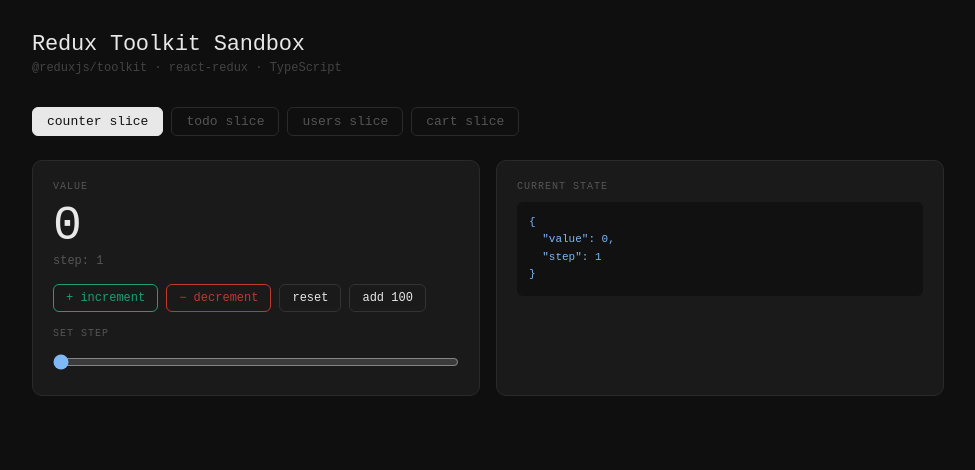
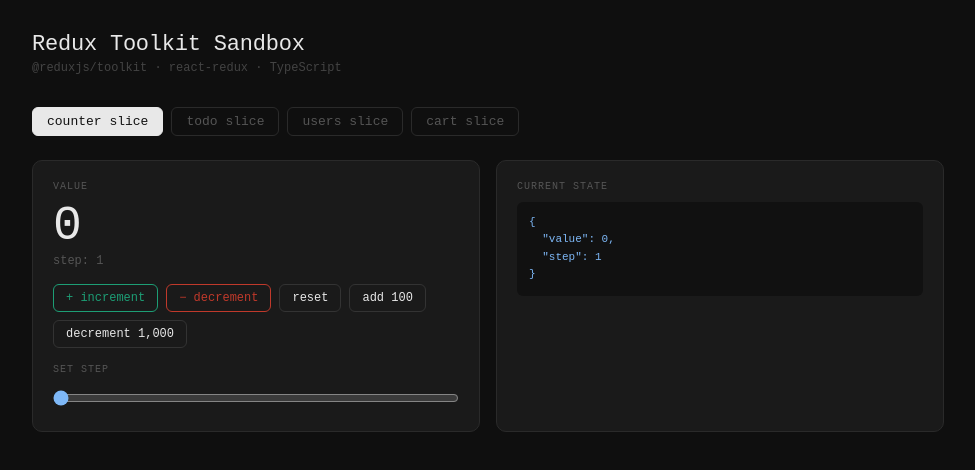
Before and after one commit to flahertyj/redux-toolkit-counter, a React (Vite) app: page / in a window 1280 px wide. Shown: the top 470 px of the page, without its empty margins (152-1127 px from the left). Built offline with nearby package versions, Linux system fonts and the light colour scheme.

Commit message:
decrement 1,000

```diff
--- a/src/components/CounterPanel.tsx
+++ b/src/components/CounterPanel.tsx
@@ -1,5 +1,5 @@
 import { useAppDispatch, useAppSelector } from '../hooks'
-import { addOneHundred, increment, decrement, reset, setStep } from '../store/slices/counterSlice'
+import { addOneHundred, decrementOneThousand, increment, decrement, reset, setStep } from '../store/slices/counterSlice'
 import styles from './Panel.module.css'
 
 export default function CounterPanel() {
@@ -17,6 +17,7 @@
           <button className={styles.danger} onClick={() => dispatch(decrement())}>− decrement</button>
           <button className={styles.btn} onClick={() => dispatch(reset())}>reset</button>
           <button className={styles.btn} onClick={() => dispatch(addOneHundred())}>add 100</button>
+          <button className={styles.btn} onClick={() => dispatch(decrementOneThousand())}>decrement 1,000</button>
         </div>
         <div className={styles.sliderRow}>
           <p className={styles.label}>set step</p>
--- a/src/store/slices/counterSlice.ts
+++ b/src/store/slices/counterSlice.ts
@@ -15,9 +15,10 @@
     decrement: (state) => { state.value -= state.step },
     reset: (state) => { state.value = 0 },
     addOneHundred: (state) => { state.value += 100 },
+    decrementOneThousand: (state) => { state.value -= 1000 },
     setStep: (state, action: PayloadAction<number>) => { state.step = action.payload },
   },
 })
 
-export const { addOneHundred, increment, decrement, reset, setStep } = counterSlice.actions
+export const { addOneHundred, decrementOneThousand, increment, decrement, reset, setStep } = counterSlice.actions
 export default counterSlice.reducer
```
